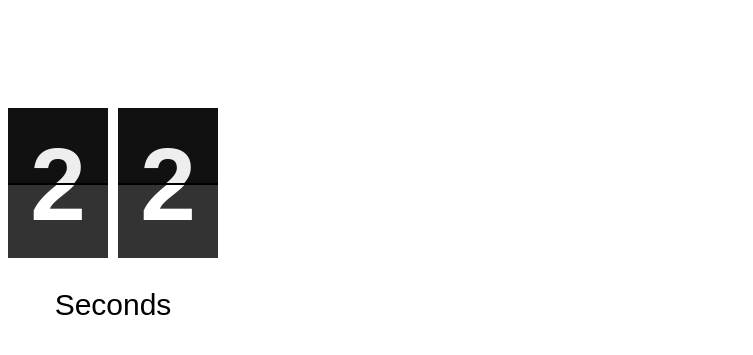
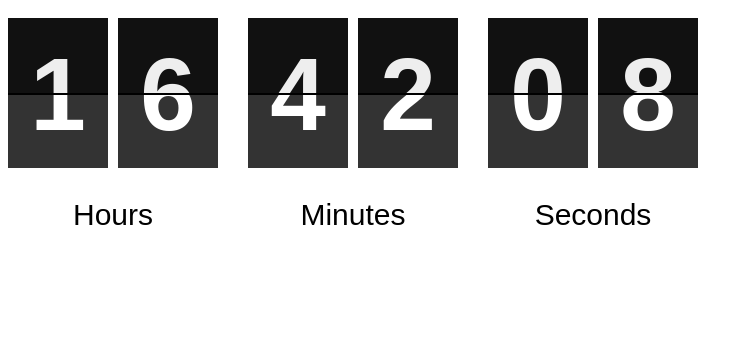
Before and after one commit to EChlarson/WDD330, a plain HTML site: page timer/index.html in a window 1280 px wide. Shown: the whole page, without its empty margins (0-753 px from the left). Drawn offline with Linux system fonts and the light colour scheme.

Commit message:
timer done

```diff
--- a/timer/app.css
+++ b/timer/app.css
@@ -3,7 +3,8 @@
 }
 
 body {
-   padding-top: 100px;
+   padding-top: 10px;
+   margin: 0, auto;
 }
 
 /*Number Display*/
@@ -78,6 +79,7 @@ body {
    line-height: 1.5;
    color: #eee;
    background-color: #111;
+   transform-origin: bottom;
 }
 
 .segment-overlay_bottom {
@@ -86,9 +88,18 @@ body {
    color: #fff;
    background-color: #333;
    border-top: 2px solid black;
+   transform-origin: top;
 }
 
 /*Animations*/
+.segment-overlay.flip .segment-overlay_top {
+   animation: flip-top 0.8s linear;
+}
+
+.segment-overlay.flip .segment-overlay_bottom {
+   animation: flip-bottom 0.8s linear;
+}
+
 @keyframes flip-top {
    0% {
       transform: rotateX(0deg);
@@ -103,6 +114,6 @@ body {
       transform: rotateX(90deg);
    }
    100% {
-      transform: rotateX(90deg);
+      transform: rotateX(0deg);
    }
 }
--- /dev/null
+++ b/timer/app.js
@@ -0,0 +1,107 @@
+const targetDate = "2024-11-22T19:00:00";
+
+//Pass in needed HTML
+function getTimeSegmentElements(segmentElement) {
+   const segmentDisplay = segmentElement.querySelector(".segment-display");
+   const segmentDisplayTop = segmentDisplay.querySelector(".segment-display_top");
+   const segmentDisplayBottom = segmentDisplay.querySelector(".segment-display_bottom");
+   const segmentOverlay = segmentDisplay.querySelector(".segment-overlay");
+   const segmentOverlayTop = segmentOverlay.querySelector(".segment-overlay_top");
+   const segmentOverlayBottom = segmentOverlay.querySelector(".segment-overlay_bottom");
+
+   return {
+      segmentDisplayTop, segmentDisplayBottom, segmentOverlay, segmentOverlayTop, segmentOverlayBottom
+   }
+};
+
+//Update text values in segments
+function updateSegmentValues(displayElement, overlayElement, value) {
+   displayElement.textContent = value;
+   overlayElement.textContent = value;
+};
+
+//Update and animate a segment
+function updateTimeSegment (segmentElement, timeValue) {
+   //Grab HTML Data from the previous function where it was passed
+   const segmentElements = getTimeSegmentElements(segmentElement);
+
+   if(parseInt(segmentElements.segmentDisplayTop.textContent, 10) === timeValue) {
+      return;
+   }
+
+   //class change causes animation
+   segmentElements.segmentOverlay.classList.add('flip');
+
+   //Change text values
+   updateSegmentValues(
+      segmentElements.segmentDisplayTop,
+      segmentElements.segmentOverlayBottom,
+      timeValue
+   );
+
+
+   function finishAnimation() {
+      segmentElements.segmentOverlay.classList.remove('flip');
+      updateSegmentValues (
+         segmentElements.segmentDisplayBottom,
+         segmentElements.segmentOverlayTop,
+         timeValue
+      );
+
+      this.removeEventListener('animationend', finishAnimation);
+   }
+
+   segmentElements.segmentOverlay.addEventListener('animationend', finishAnimation);
+};
+
+function updateTimeSection(sectionID, timeValue) { //If we pass 14
+   const firstNumber = Math.floor(timeValue/10) || 0; //returns 1
+   const secondNumber = Math.floor(timeValue%10) || 0; //returns 4
+
+   const sectionElement = document.getElementById(sectionID);
+   const timeSegments = sectionElement.querySelectorAll('.time-segment');
+
+   updateTimeSegment(timeSegments[0], firstNumber);
+   updateTimeSegment(timeSegments[1], secondNumber);
+};
+
+//Time Calculation
+function getTimeRemaining(targetDateTime) {
+   const nowTime = Date.now();
+   const secondsRemaining = Math.floor((targetDateTime - nowTime) / 1000);
+
+   const complete = nowTime >= targetDateTime;
+   if (complete) {
+      return {
+         complete, seconds: 0, minutes: 0, hours: 0
+      }
+   }
+
+   const hours = Math.floor(secondsRemaining /60/60);
+   const minutes = Math.floor(secondsRemaining /60) - hours * 60;
+   const seconds = secondsRemaining %60;
+
+   return {
+      complete, seconds, minutes, hours
+   }
+};
+
+function updateAllSegments() {
+   const timeRemainingBits = getTimeRemaining( new Date(targetDate).getTime());
+
+   updateTimeSection('seconds', timeRemainingBits.seconds)
+   updateTimeSection('minutes', timeRemainingBits.minutes)
+   updateTimeSection('hours', timeRemainingBits.hours)
+
+   return timeRemainingBits.complete;
+};
+
+const countdownTimer = setInterval(() => {
+   const isComplete = updateAllSegments();
+
+   if (isComplete) {
+      clearInterval(countdownTimer);
+   }
+}, 1000);
+
+updateAllSegments();
--- a/timer/index.html
+++ b/timer/index.html
@@ -5,33 +5,85 @@
    <meta name="viewport" content="width=device-width, initial-scale=1.0">
    <title>Countdown Sample</title>
    <link rel="stylesheet" href="app.css">
+   <script src="app.js" defer></script>
 </head>
 <body>
    <div class="countdown">
-      <div class="time-section" id="seconds">
+      <div class="time-section" id="hours">
          <div class="time-group">
             <div class="time-segment">
                <div class="segment-display">
-                  <div class="segment-display_top">2</div>
-                  <div class="segment-display_bottom">2</div>
+                  <div class="segment-display_top">0</div>
+                  <div class="segment-display_bottom">0</div>
                   <div class="segment-overlay">
-                     <div class="segment-overlay_top">2</div>
-                     <div class="segment-overlay_bottom">2</div>
+                     <div class="segment-overlay_top">0</div>
+                     <div class="segment-overlay_bottom">0</div>
                   </div>
                </div>
             </div>
             <div class="time-segment">
                <div class="segment-display">
-                  <div class="segment-display_top">2</div>
-                  <div class="segment-display_bottom">2</div>
+                  <div class="segment-display_top">0</div>
+                  <div class="segment-display_bottom">0</div>
                   <div class="segment-overlay">
-                     <div class="segment-overlay_top">2</div>
-                     <div class="segment-overlay_bottom">2</div>
+                     <div class="segment-overlay_top">0</div>
+                     <div class="segment-overlay_bottom">0</div>
                   </div>
                </div>
             </div>
+         </div>
+      <p>Hours</p>
       </div>
+      <div class="time-section" id="minutes">
+         <div class="time-group">
+            <div class="time-segment">
+               <div class="segment-display">
+                  <div class="segment-display_top">0</div>
+                  <div class="segment-display_bottom">0</div>
+                  <div class="segment-overlay">
+                     <div class="segment-overlay_top">0</div>
+                     <div class="segment-overlay_bottom">0</div>
+                  </div>
+               </div>
+            </div>
+            <div class="time-segment">
+               <div class="segment-display">
+                  <div class="segment-display_top">0</div>
+                  <div class="segment-display_bottom">0</div>
+                  <div class="segment-overlay">
+                     <div class="segment-overlay_top">0</div>
+                     <div class="segment-overlay_bottom">0</div>
+                  </div>
+               </div>
+            </div>
+         </div>
+      <p>Minutes</p>
+      </div>
+      <div class="time-section" id="seconds">
+         <div class="time-group">
+            <div class="time-segment">
+               <div class="segment-display">
+                  <div class="segment-display_top">0</div>
+                  <div class="segment-display_bottom">0</div>
+                  <div class="segment-overlay">
+                     <div class="segment-overlay_top">0</div>
+                     <div class="segment-overlay_bottom">0</div>
+                  </div>
+               </div>
+            </div>
+            <div class="time-segment">
+               <div class="segment-display">
+                  <div class="segment-display_top">0</div>
+                  <div class="segment-display_bottom">0</div>
+                  <div class="segment-overlay">
+                     <div class="segment-overlay_top">0</div>
+                     <div class="segment-overlay_bottom">0</div>
+                  </div>
+               </div>
+            </div>
+         </div>
       <p>Seconds</p>
+      </div>
    </div>
 </body>
 </html>
```
